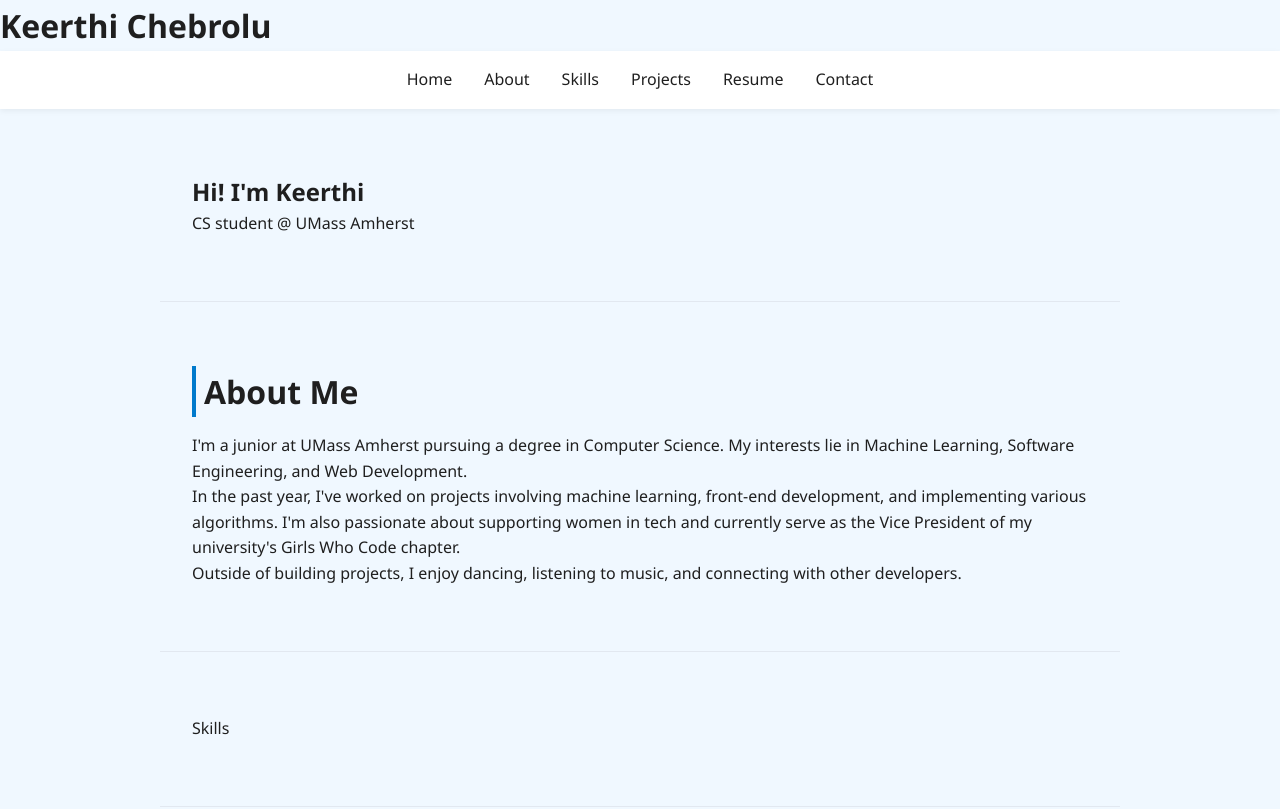
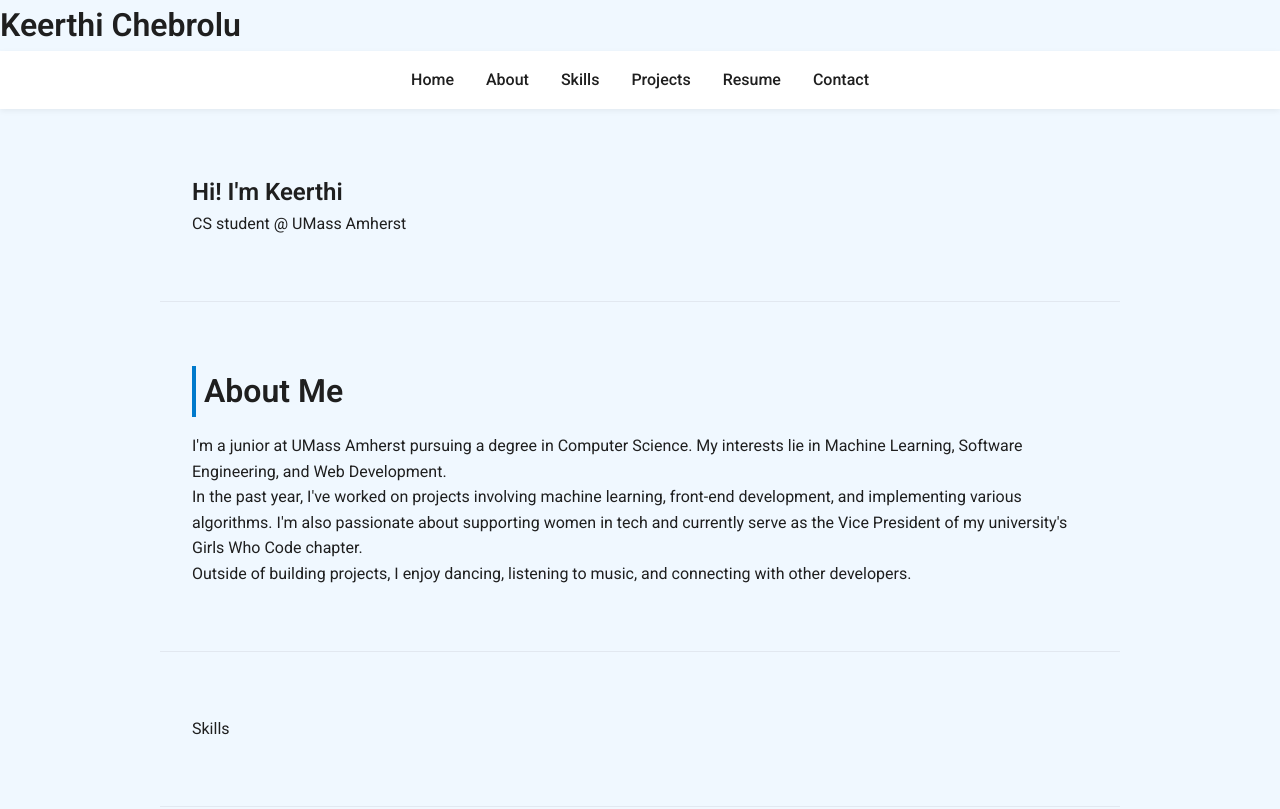
Before and after one commit to keerthic05/portfolio, a plain HTML site: page index.html in a window 1280 px wide. Shown: the top 809 px of the page. Drawn offline with nearby package versions, Linux system fonts and the light colour scheme.

Commit message:
changed the font to Roboto

```diff
--- a/index.html
+++ b/index.html
@@ -1,6 +1,7 @@
 <!DOCTYPE html>
 <html lang="en">
 <head>
+  <link href="https://fonts.googleapis.com/css2?family=Roboto:wght@400;500;600&display=swap" rel="stylesheet">
   <link rel="stylesheet" href="style.css">
   <link href="https://unpkg.com/aos@2.3.1/dist/aos.css" rel="stylesheet">
   <meta charset="UTF-8" />
--- a/style.css
+++ b/style.css
@@ -19,12 +19,20 @@
   }
 
   body {
+    font-family: 'Roboto', sans-serif;
+    background-color: var(--bg-color);
+    color: var(--text-color);
+    line-height: 1.6;
+  }
+
+  /*
+  body {
     font-family: 'Segoe UI', Tahoma, Geneva, Verdana, sans-serif;
     background-color: var(--bg-color);
     color: var(--text-color);
     line-height: 1.6;
   }
-
+  */
   /* === Navigation === */
   nav {
     display: flex;
```
